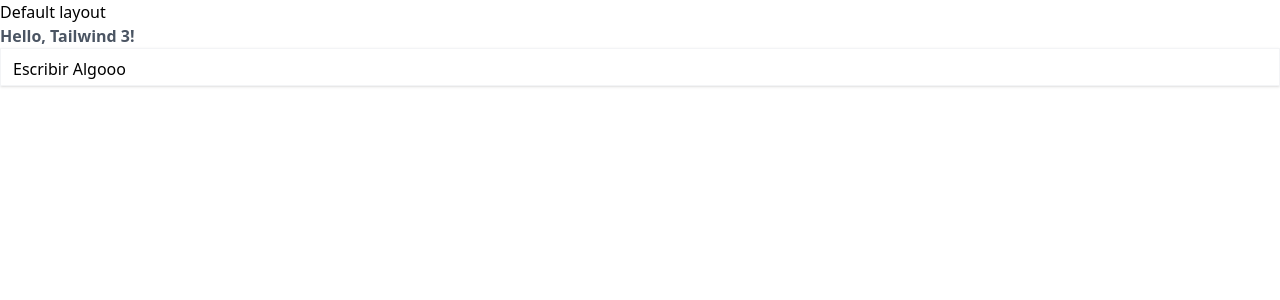
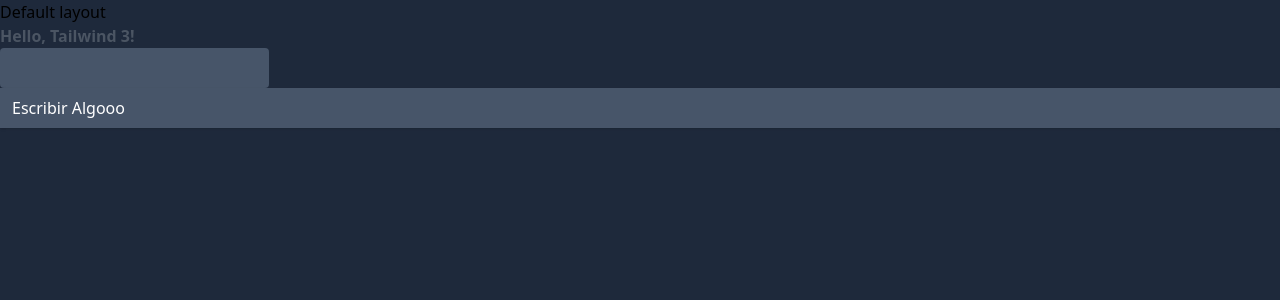
Before and after one commit to andrezdaviz/admin-nuxt3, a Nuxt app: page / in a window 1280 px wide. Shown: the top 300 px of the page. Built offline with nearby package versions, Linux system fonts and the light colour scheme.

Commit message:
init style

```diff
--- a/assets/index.css
+++ b/assets/index.css
@@ -1,3 +1,7 @@
 @tailwind base;
 @tailwind components;
 @tailwind utilities;
+
+body{
+    @apply bg-slate-800
+}
--- a/components/Input.vue
+++ /dev/null
@@ -1,8 +0,0 @@
-<template>
-    <div class="relative flex items-start flex-auto flex-grow-0 max-w-full text-base tracking-normal text-left shrink">
-        <div class="flex flex-col flex-wrap w-full h-auto min-w-0 grow">
-
-            este es un input
-        </div>
-    </div>
-</template>
--- a/components/Typeahead.vue
+++ b/components/Typeahead.vue
@@ -104,10 +104,10 @@
   );
 </script>
 <template>
-  <div class="relative block bg-white" :class="[isOpen ? ' border-b-0' : '']">
+  <div class="relative block bg-slate-700 rounded" :class="[isOpen ? ' border-b-0' : '']">
     <div class="relative">
       <div
-        class="bg-white pt-2 pb-1 px-3 border border-gray-100 shadow cursor-pointer select-none flex justify-between text-base"
+        class=" bg-slate-600 text-white py-2 px-3  shadow cursor-pointer select-none flex justify-between text-semibold"
         :tabindex="tabindex"
         ref="toggle"
         @click="onToggle"
@@ -117,7 +117,7 @@
       </div>
 
       <div
-        class="absolute z-50 w-full p-1 transition duration-300 ease-in-out bg-white border-l border-r border-gray-100 shadow"
+        class="absolute z-50 w-full p-1 transition duration-300 ease-in-out bg-slate-700 border-l border-r border-gray-100 shadow"
         v-if="isOpen"
       >
         <div class="relative">
--- /dev/null
+++ b/components/core/Input.vue
@@ -0,0 +1,3 @@
+<template>
+   <input type="text" class="px-3 py-2 bg-slate-600 text-white rounded focus:outline-none font-semibold ">
+</template>
--- a/layouts/default.vue
+++ b/layouts/default.vue
@@ -1,5 +1,5 @@
 <template>
-  <div class="">
+  <div class=" antialiased min-h-screen">
     Default layout
     <slot />
   </div>
--- a/pages/index.vue
+++ b/pages/index.vue
@@ -1,7 +1,7 @@
 <script setup>
-  // const state = useMainStore();
 
-  // state.getItemsSelect();
+
+
   const options = reactive({});
 
   const selected = (e) => {
@@ -14,6 +14,8 @@
 <template>
   <h1 class="font-bold text-gray-600">Hello, Tailwind 3!</h1>
 
+  <CoreInput></CoreInput>
+
 
   <Typeahead url="/api/search/sports" @input="selected" :initialize="options" />
 
```
Also changed, not shown: 1 other file (tests, documents, lock files or other folders).
